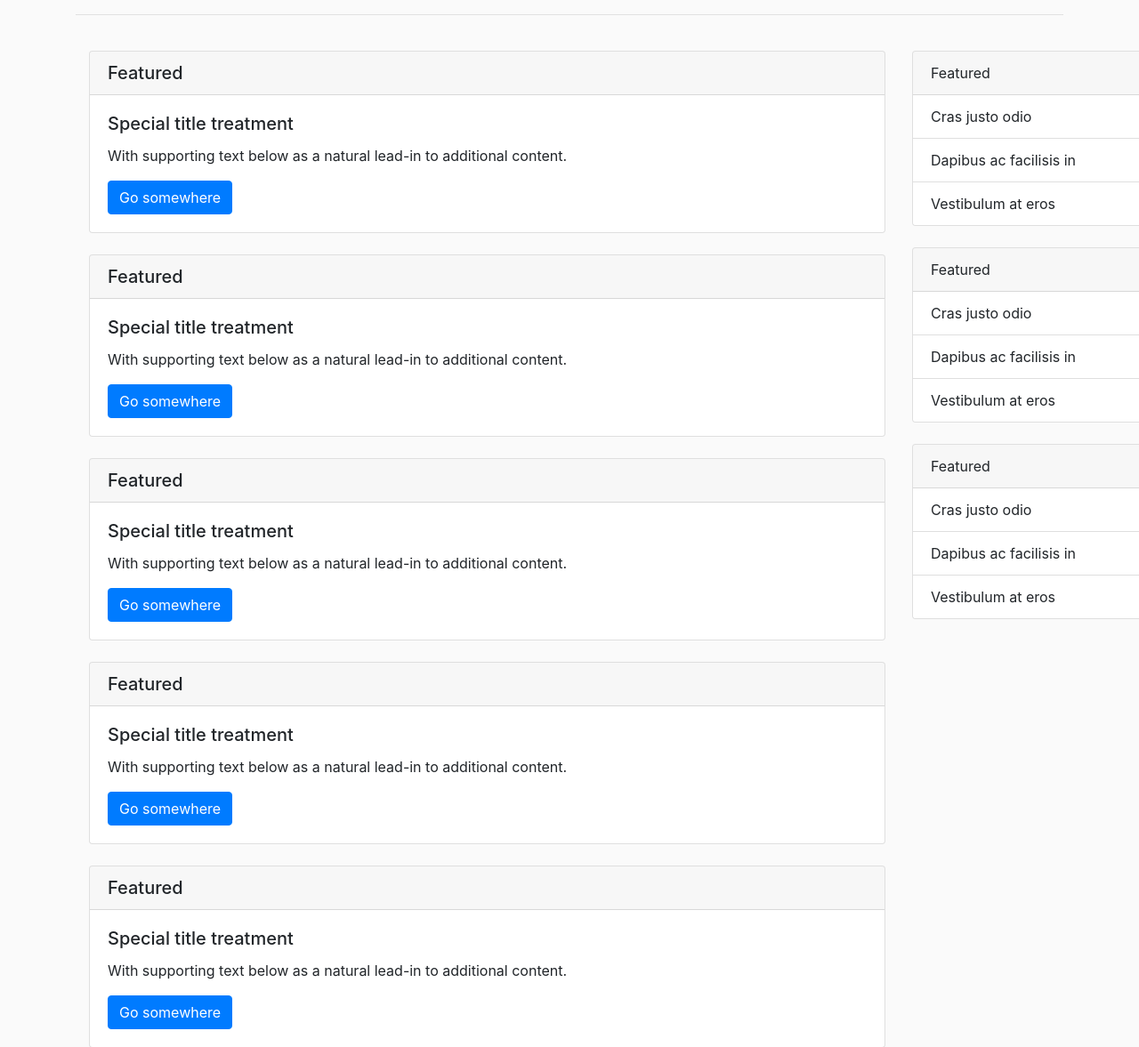
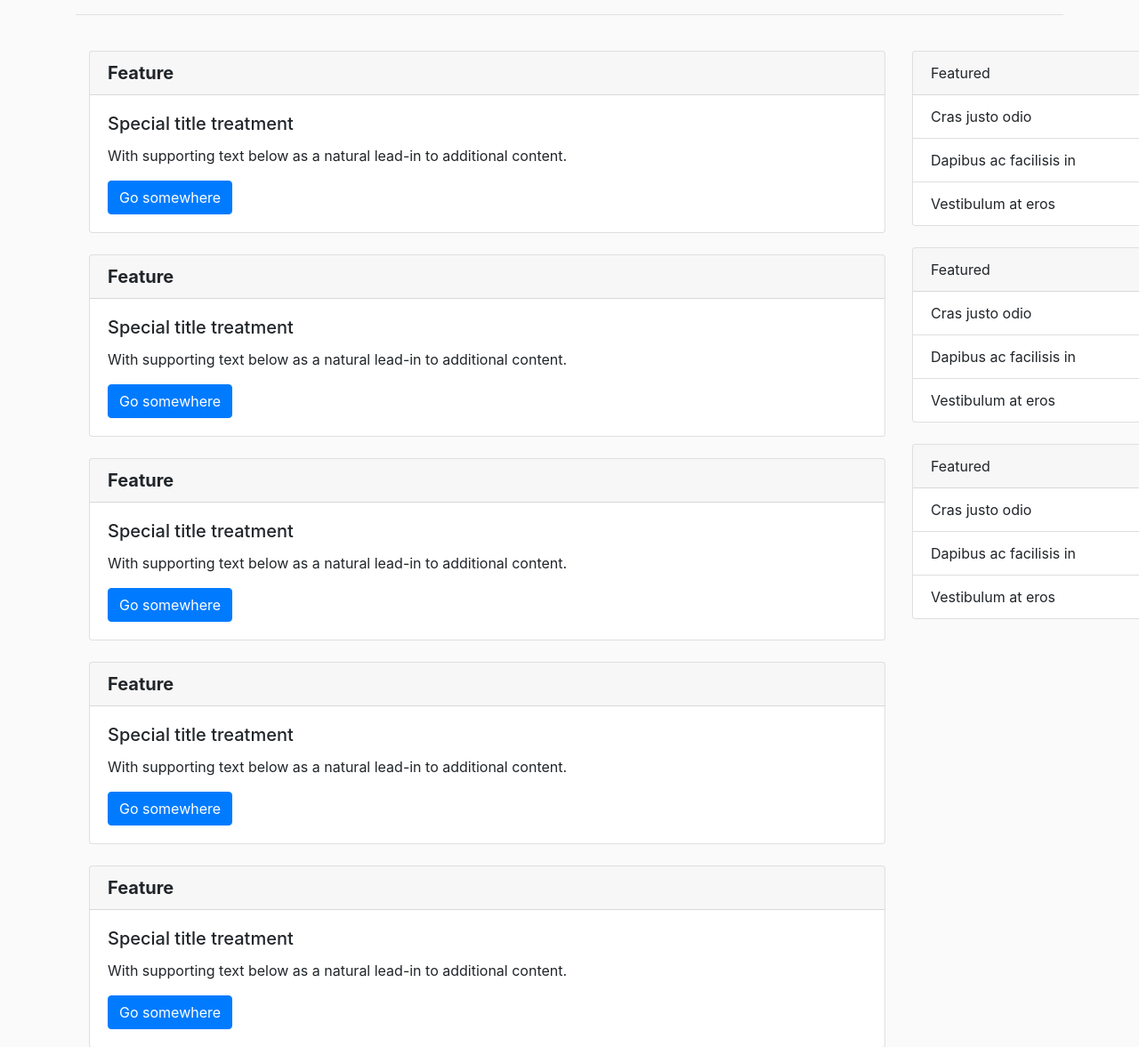
Before and after one commit to zahid-rahman/first-django-project, a Django app: page / in a window 1280 px wide. Shown: the part 56-1233 px from the top of the page at 89% size. Run offline with Django 3.2, Linux system fonts and the light colour scheme; some libraries are stand-ins or nearby versions.

Commit message:
testing commit into the test branch

```diff
--- a/templates/index.html
+++ b/templates/index.html
@@ -19,7 +19,7 @@
 
             {% for i in "xxxxx" %}
             <div class="card">
-                <h5 class="card-header">Featured</h5>
+                <h5 class="card-header"><b>Feature</b></h5>
                 <div class="card-body">
                     <h5 class="card-title">Special title treatment</h5>
                     <p class="card-text">With supporting text below as a natural lead-in to additional content.</p>
```
